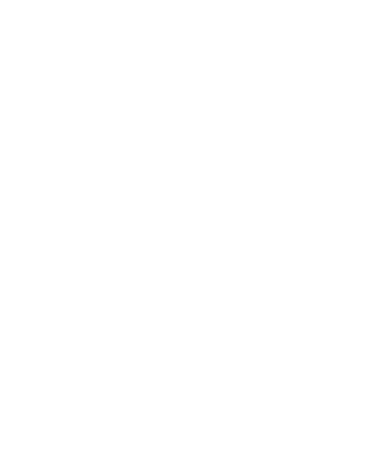
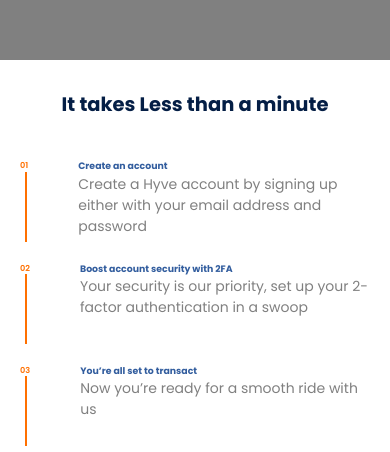
Before and after one commit to danielSuperOhh/HYVE2.0, a React app: page / in a window 390 px wide. Shown: the part 5885-6337 px from the top of the page. Before the commit the page ends 5365 px from the top, so only its background shows below. Built offline with nearby package versions, Linux system fonts and the light colour scheme; the HTML template or start-up script is replaced by a standard one.

Commit message:
new changes

```diff
--- /dev/null
+++ b/src/components/section7/Section7.jsx
@@ -0,0 +1,58 @@
+import './section7.css'
+
+const Section7 = () => {
+  return (
+    <div>
+        <div className="section7">
+            <div className="section7-video">
+                <div className="video7"></div>
+            </div>
+
+            <div className="section7-text">
+                <div className="text7">
+                    <h1>It takes Less than a minute</h1>
+
+                    <div className="text7-list">
+                        <div className="ballss">
+                            <div className="text7-1">
+                                <div className="numb">
+                                    <p>01</p>
+                                    <div className="line"></div>
+                                </div>
+                                <div className="numb-text">
+                                    <h4>Create an account</h4>
+                                    <p>Create a Hyve account by signing up either with your email address and password</p>
+                                </div>
+                            </div>
+                            <div className="text7-1">
+                                <div className="numb">
+                                    <p>02</p>
+                                    <div className="line"></div>
+                                </div>
+                                <div className="numb-text">
+                                    <h4>Boost account security with 2FA</h4>
+                                    <p>Your security is our priority, set up your 2-factor authentication in a swoop</p>
+                                </div>
+                            </div>
+                            <div className="text7-1">
+                                <div className="numb">
+                                    <p>03</p>
+                                    <div className="line"></div>
+                                </div>
+                                <div className="numb-text">
+                                    <h4>You’re all set to transact</h4>
+                                    <p>Now you’re ready for a smooth ride with us</p>
+                                </div>
+                            </div>
+                        </div>
+
+
+                    </div>
+                </div>
+            </div>
+        </div>
+    </div>
+  )
+}
+
+export default Section7
--- /dev/null
+++ b/src/components/section7/section7.css
@@ -0,0 +1,143 @@
+.section7{
+    display: flex;
+    padding: 80px 60px 80px 0px;
+    align-items: center;
+    flex-shrink: 0;
+    justify-content: space-between;
+    flex-wrap: wrap;
+}
+
+.section7-video{
+    width: 50%;
+}
+
+.video7{
+    width: 95%;
+    height: 729px;
+    background-color: gray;
+}
+
+.text7 h1{
+    color: var(--blues-blue-colour-07, #041E45);
+    font-size: 32px;
+    font-style: normal;
+    font-weight: 700;
+    line-height: normal;
+    padding-bottom: 40px;
+}
+
+.text7-1{
+    display: flex;
+}
+
+.text7-1:nth-child(1){
+    padding-bottom: 20px;
+}
+
+.text7-1:nth-child(2){
+    padding-bottom: 20px;
+}
+
+.numb{
+    padding-right: 50px;
+}
+
+.numb p{
+    color: var(--orange-colours-primary-orange, #FF7000);
+    font-size: 14px;
+    font-style: normal;
+    font-weight: 600;
+    line-height: 150%; /* 21px */
+}
+
+.line{
+    width: 2px;
+    height: 70px;
+    background-color: #FF7000;
+    margin-left: 5px;
+}
+
+.numb-text h4{
+    color: var(--blues-blue-colour-04, #325D9E);
+    font-size: 16px;
+    font-style: normal;
+    font-weight: 700;
+    line-height: 150%; /* 24px */
+}
+
+.numb-text p{
+    max-width: 478px;
+    color: var(--texts-colours-text-colours-04, #808080);
+    font-size: 14px;
+    font-style: normal;
+    font-weight: 400;
+    line-height: 150%; /* 21px */
+}
+
+@media screen and (max-width: 1151px){
+    .section7{
+        padding: 80px 15px 80px 0px;
+    }
+
+}
+
+@media screen and (max-width: 1106px){
+    .section7{
+        padding-right: 0px;
+    }
+
+    .section7-video{
+        width: 100%;
+    }
+
+    .video7{
+        width: 100%;
+    }
+
+    .section7-text{
+        width: 100%;
+    }
+
+    .text7 h1{
+        text-align: center;
+        padding-top: 30px;
+        font-size: 50px;
+    }
+
+    .text7-list{
+        display: flex;
+        justify-content: center;
+    }
+
+    .numb-text p{
+        max-width: 100%;
+    }
+}
+
+@media screen and (max-width: 900px){
+    .video7{
+        height: 500px;
+    }
+}
+
+@media screen and (max-width: 720px){
+    .text7-list{
+        padding: 0px 20px;
+    }
+
+    .text7 h1{
+        font-size: 5vmin;
+    }
+
+    .numb p{
+        font-size: 2.1vmin;
+    }
+
+    .numb-text h4{
+        font-size: 2.4vmin;
+    }
+
+    .numb-text p{
+        font-size: 2.3vim;
+    }
+}
--- a/src/landingPage/LandingPage.jsx
+++ b/src/landingPage/LandingPage.jsx
@@ -5,6 +5,7 @@
 import Section4 from '../components/section4/Section4'
 import Section5 from '../components/section5/Section5'
 import Section6 from '../components/section6/Section6'
+import Section7 from '../components/section7/Section7'
 import './landingPage.css'
 
 const LandingPage = () => {
@@ -19,6 +20,7 @@
         <Section4/>
         <Section5/>
         <Section6/>
+        <Section7/>
     </div>
   )
 }
```
